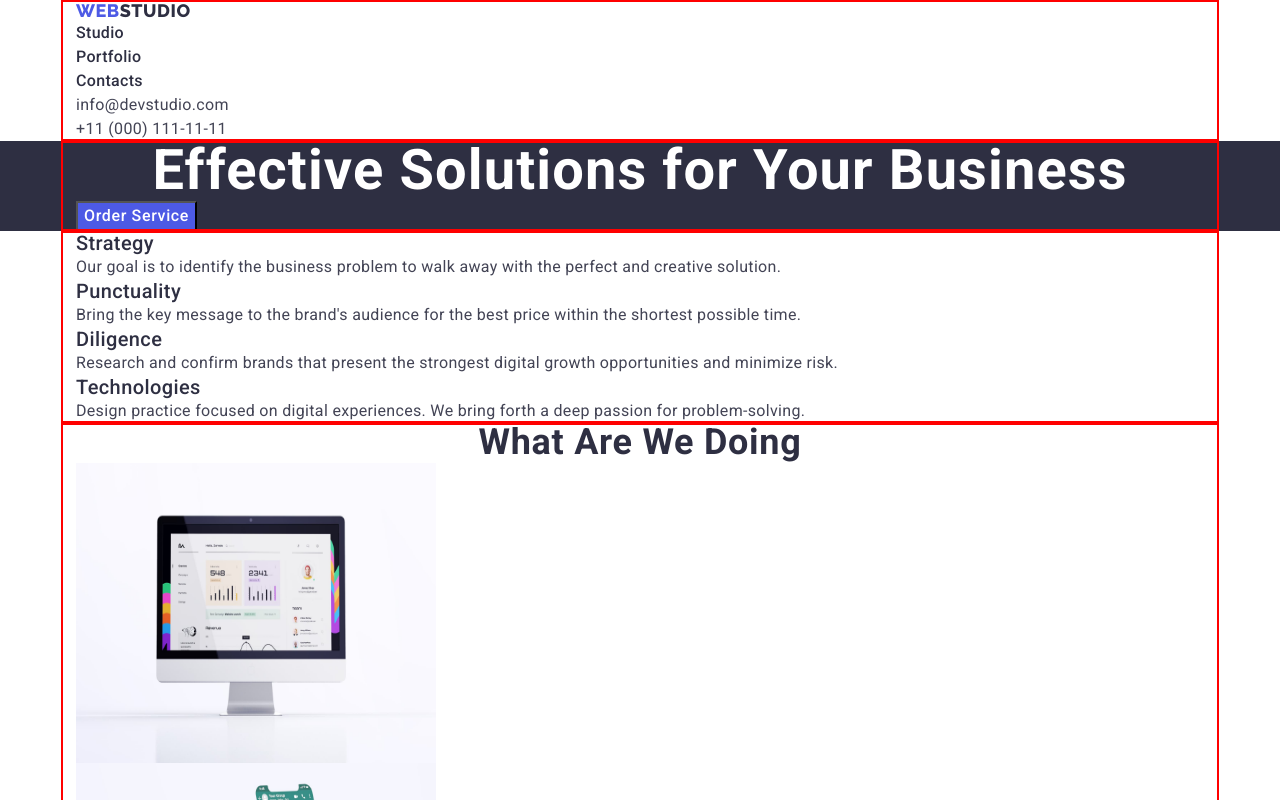
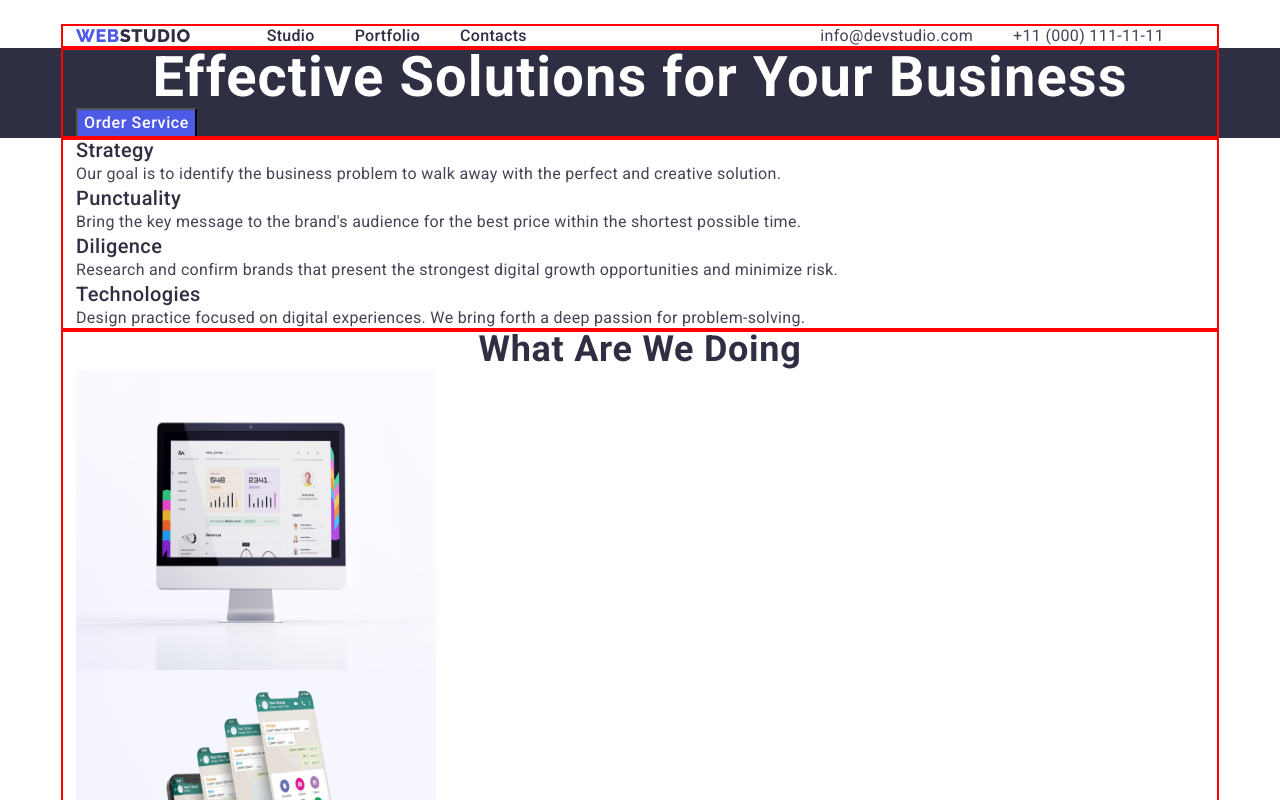
Before and after one commit to pelmeshki1/goit-markup-hw-03, a plain HTML site: page index.html in a window 1280 px wide. Shown: the top 800 px of the page. Drawn offline with nearby package versions, Linux system fonts and the light colour scheme.

Commit message:
update 1

```diff
--- a/css/styles.css
+++ b/css/styles.css
@@ -66,35 +66,44 @@ body {
   outline: 2px solid red;
   outline-offset: -2px;
 }
-
 /**
   |============================
-  | ADDRESS
+  | HEADER
   |============================
 */
+/* SETTINGS FOR BLOCKS */
+.page-header-container {
+  display: flex;
+  align-items: center;
+}
+.page-nav {
+  display: flex;
+  align-items: center;
+}
+.navigation {
+  display: flex;
+  align-items: center;
+}
+.list-address {
+  display: flex;
+  align-items: center;
+}
+.header-logo {
+  margin-right: 76px;
+}
+.navigation-list:not(:last-child) {
+  margin-right: 40px;
+}
 .address-mail-phone {
-  font-style: normal;
+  margin-left: auto;
 }
 .address-link {
-  font-family: Roboto;
-  font-size: 16px;
-  font-weight: 400;
-  line-height: 24px;
-  letter-spacing: 0.02em;
-  color: #434455;
-  text-decoration: none;
-  font-style: normal;
+  margin-right: 40px;
 }
-.address-link:hover,
-.address-link:focus {
-  color: #404bbf;
+.header {
+  padding-top: 24px;
 }
-
-/**
-  |============================
-  | LOGO HEADER
-  |============================
-*/
+/* lOGO HEADER */
 .accent-header-logo {
   font-family: Raleway, sans-serif;
   font-weight: 800;
@@ -112,6 +121,50 @@ body {
   text-decoration: none;
   text-transform: uppercase;
   color: var(--color);
+}
+/* NAVIGATION */
+.navigation {
+  font-family: Roboto, sans-serif;
+  font-size: 16px;
+  font-weight: 500;
+  line-height: 24px;
+  letter-spacing: 0.02em;
+  color: #2e2f42;
+}
+.navigation-item {
+  font-weight: 500;
+  font-size: 16px;
+  line-height: 1.5;
+  letter-spacing: 0.02em;
+  color: #2e2f42;
+  text-decoration: none;
+}
+.navigation-item:hover {
+  color: #404bbf;
+}
+.navigation-item:focus {
+  color: #404bbf;
+}
+.navigation-list {
+  list-style: none;
+}
+/* ADDRESS */
+.address-mail-phone {
+  font-style: normal;
+}
+.address-link {
+  font-family: Roboto;
+  font-size: 16px;
+  font-weight: 400;
+  line-height: 24px;
+  letter-spacing: 0.02em;
+  color: #434455;
+  text-decoration: none;
+  font-style: normal;
+}
+.address-link:hover,
+.address-link:focus {
+  color: #404bbf;
 }
 /**
   |============================
@@ -154,36 +207,6 @@ body {
   letter-spacing: 0.03em;
   color: #f4f4fd;
   text-transform: uppercase;
-}
-/**
-  |============================
-  |NAVIGATION
-  |============================
-*/
-.navigation {
-  font-family: Roboto, sans-serif;
-  font-size: 16px;
-  font-weight: 500;
-  line-height: 24px;
-  letter-spacing: 0.02em;
-  color: #2e2f42;
-}
-.navigation-item {
-  font-weight: 500;
-  font-size: 16px;
-  line-height: 1.5;
-  letter-spacing: 0.02em;
-  color: #2e2f42;
-  text-decoration: none;
-}
-.navigation-item:hover {
-  color: #404bbf;
-}
-.navigation-item:focus {
-  color: #404bbf;
-}
-.navigation-list {
-  list-style: none;
 }
 
 /**
--- a/index.html
+++ b/index.html
@@ -22,9 +22,9 @@
   </head>
   <body>
     <!-- Header section -->
-    <header class="link">
-      <div class="container">
-        <nav class="list">
+    <header class="link header">
+      <div class="container page-header-container">
+        <nav class="list page-nav">
           <a href="./index.html" class="header-logo link list"
             >WEB<span class="accent-header-logo">Studio</span></a
           >
@@ -39,8 +39,8 @@
           </ul>
         </nav>
         <!-- Contacts -->
-        <address class="address-mail-phone" id="address">
-          <ul class="link list">
+        <address class="address-mail-phone">
+          <ul class="link list list-address">
             <li
               ><a href="mailto:info@devstudio.com" class="address-link link"
                 >info@devstudio.com</a
@@ -143,7 +143,7 @@
     </main>
     <!-- Footer section -->
     <footer class="footer">
-      <div>
+      <div class="container">
         <a href="./index.html" class="footer-logo link"
           >Web<span class="accent-footer-logo">Studio</span></a
         >
```
Also changed, not shown: portfolio.html (+6 -6 lines).
